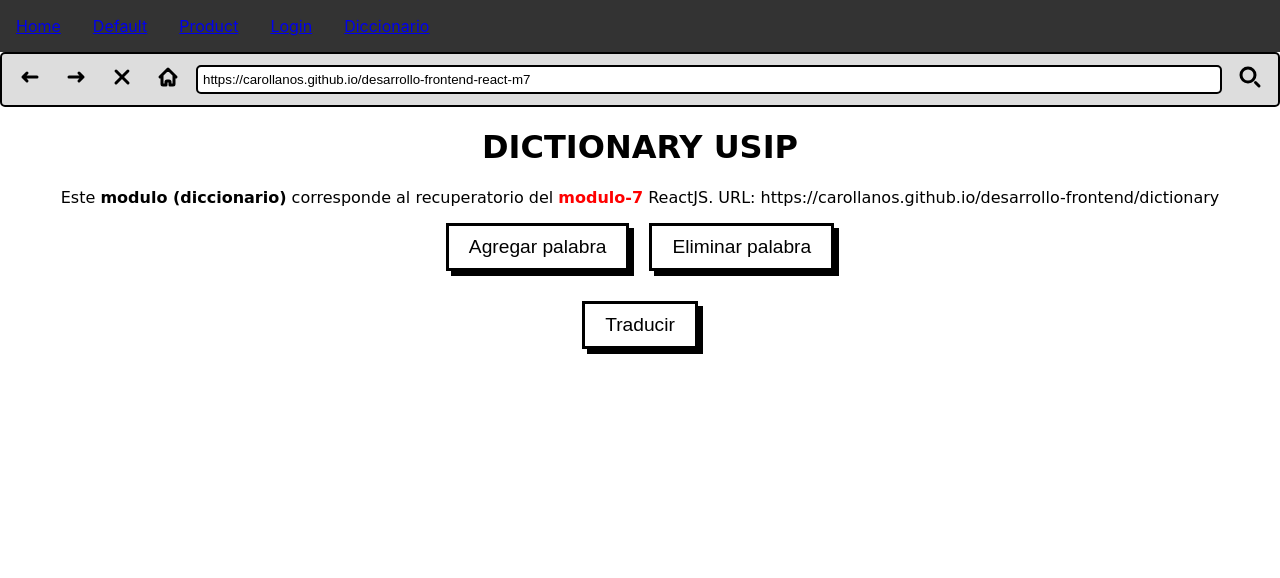
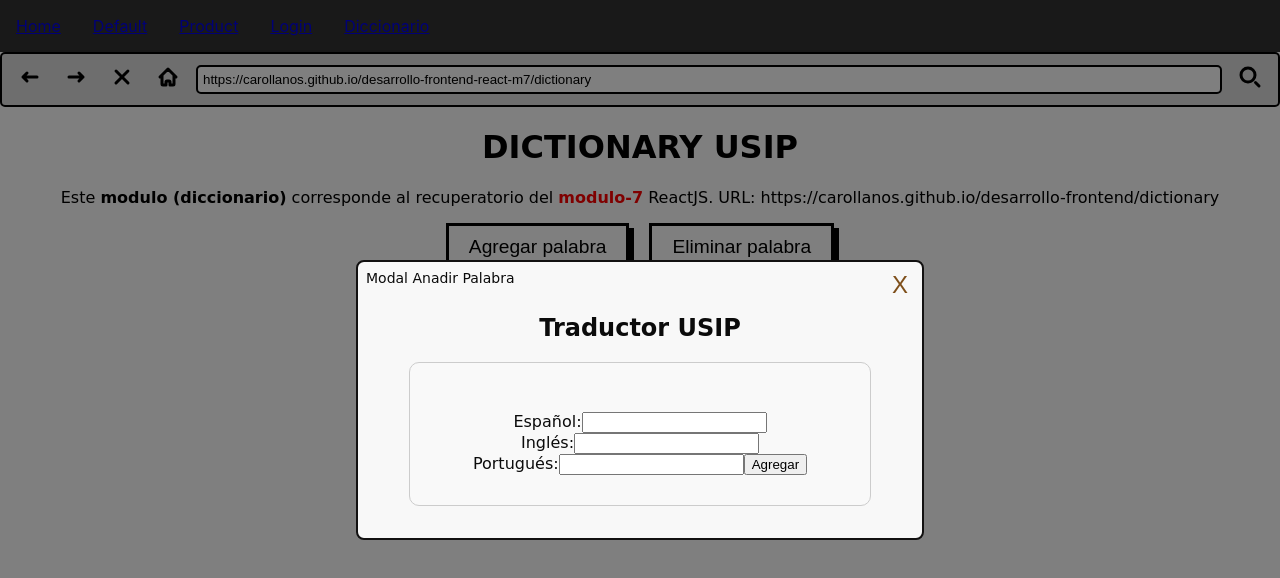
Before and after one commit to CaroLlanos/desarrollo-frontend-react-m7, a React (Create React App) app: page /dictionary in a window 1280 px wide. Both pictures are taken after a click on the button "Agregar palabra". Shown: the top 578 px of the page. Built offline with nearby package versions, Linux system fonts and the light colour scheme.

Commit message:
init dictionary function

```diff
--- a/src/App.css
+++ b/src/App.css
@@ -251,3 +251,24 @@ footer {
   box-shadow: 5px 5px 0px black;
   transition: all 0.2s ease-in-out;
 }
+
+
+/* Style modals dictionary*/
+.notification-traslate {
+    background-color: #f8f8f8;
+    color: #0b0b0b;
+    padding: 2rem;
+    border: 2px solid #121111;
+    border-radius: 0.5rem;
+    max-width: 500px;
+    width: 90%;
+    text-align: center;
+    position: relative;
+}
+
+.modal-traslate {
+  position: absolute;
+  top: 0.5rem;
+  left: 0.5rem;
+  font-size: 0.875rem;
+}
--- /dev/null
+++ b/src/components/ModalTraslate.jsx
@@ -0,0 +1,25 @@
+import { motion } from 'framer-motion';
+
+const ModalTraslate = ({ visible, children, onClose }) => {
+    if (!visible) {
+        return null;
+    }
+    return (
+        <div className="modal-overlay">
+            <motion.div
+                className="notification-traslate"
+                initial={{ opacity: 0, y: -20 }}
+                animate={{ opacity: 1, y: 0 }}
+                transition={{ duration: 0.5 }}
+            >
+                <div>
+                    <button className="close-btn-success" onClick={onClose}>X</button>
+                    <h2> Traductor USIP </h2>
+                        {children}
+                </div>
+            </motion.div>
+        </div>
+    );
+};
+
+export default ModalTraslate;
--- /dev/null
+++ b/src/redux/dictionary/dictionaryActions.js
@@ -0,0 +1,15 @@
+import { ADD_WORD } from "./dictionaryTypes";
+import { DELETE_WORD } from "./dictionaryTypes";
+
+export const addWord = (wordData) => {
+    return {
+        type: ADD_WORD,
+        payload: wordData
+    }
+}
+export const deleteWord = (word) => {
+    return {
+        type: DELETE_WORD,
+        payload: word
+    }
+}
--- /dev/null
+++ b/src/redux/dictionary/dictionaryTypes.js
@@ -0,0 +1,2 @@
+export const ADD_WORD = 'ADD_WORD';
+export const DELETE_WORD = 'DELETE_WORD';
--- a/src/redux/reducers.js
+++ b/src/redux/reducers.js
@@ -3,11 +3,13 @@ import { combineReducers } from 'redux';
 import defaultReducer from './default/defaultReducers';
 import productReducer from './Product/productReducer';
 import formReducer from './Form/formReducer';
+import dictionaryReducer from './dictionary/dictionaryReducer';
 
 const rootReducer = combineReducers({
     default: defaultReducer,
     products: productReducer,
-    form: formReducer
+    form: formReducer,
+    dictionary: dictionaryReducer
 });
 
 export default rootReducer;
--- a/src/screens/dictionary/dictionary.jsx
+++ b/src/screens/dictionary/dictionary.jsx
@@ -1,36 +1,109 @@
+import ModalTraslate from "../../components/ModalTraslate";
+import { useSelector, useDispatch } from "react-redux";
+import { addWord } from "../../redux/dictionary/dictionaryActions";
+import { deleteWord } from "../../redux/dictionary/dictionaryActions";
+import { useState } from "react";
+
+
 const Dictionary = () => {
+    const [showModalAnadir, setShowModalAnadir] = useState(false);
+    const [showModalEliminar, setShowModalEliminar] = useState(false);
+    const [showModalTraducir, setShowModalTraducir] = useState(false);
+
+    const [nuevaPalabra, setnuevaPalabra] = useState({ espanol: '', ingles: '', portugues: '' });
+    const [eliminarPalabra, setEliminarPalabra] = useState('');
+    const [palabraATraducir, setPalabraATraducir] = useState('');
+    const [traduccion, setTraduccion] = useState('');
+
+    const dictionary = useSelector(state => state.dictionary.dictionary);
+    const dispatch = useDispatch();
+
+    const hideModalTraducir = () => {
+        setShowModalTraducir(false);
+    };
+    const hideModalAnadir = () => {
+        setShowModalAnadir(false);
+    };
+    const hideModalEliminar = () => {
+        setShowModalEliminar(false);
+    };
+
+    const handleAddWord = () => {
+        if (nuevaPalabra.espanol && nuevaPalabra.ingles && nuevaPalabra.portugues) {
+            dispatch(addWord(nuevaPalabra));
+            setnuevaPalabra({ espanol: '', ingles: '', portugues: '' });
+            hideModalAnadir();
+            console.log(nuevaPalabra);
+        } else {
+            alert("Completa los campos");
+        }
+
+    };
+
+    const handleDeleteWord = () => {
+        if (eliminarPalabra.trim() !== '') {
+            console.log(eliminarPalabra);
+            dispatch(deleteWord(eliminarPalabra.trim()));
+            setEliminarPalabra('');
+            hideModalEliminar();
+        } else {
+            alert("Completa los campos");
+        }
+
+    };
+
+    const handleTranslateWord = () => {
+        const palabra = palabraATraducir.trim();
+        const palabraEncontrada = dictionary.find(word =>
+            word.espanol === palabra ||
+            word.ingles === palabra ||
+            word.portugues === palabra
+        );
+        console.log(palabra, palabraEncontrada)
+        if (palabraEncontrada) {
+            setTraduccion(`
+                Español: ${palabraEncontrada.espanol}
+                Ingles: ${palabraEncontrada.ingles}
+                Portugues: ${palabraEncontrada.portugues}
+            `);
+        } else {
+            setTraduccion("Palabra no encontrada en el diccionario");
+        }
+    }
+
     return (
+
         <div className="dictionary">
             <header className="navbar-dic">
                 <div className="nav-buttons">
                     <button className="icon">
                         <svg class="w-[24px] h-[24px] text-gray-800 dark:text-white" aria-hidden="true" xmlns="http://www.w3.org/2000/svg" width="24" height="24" fill="none" viewBox="0 0 24 24">
-                        <path stroke="currentColor" stroke-linecap="round" stroke-linejoin="round" stroke-width="3" d="M5 12h14M5 12l4-4m-4 4 4 4"/>
+                            <path stroke="currentColor" stroke-linecap="round" stroke-linejoin="round" stroke-width="3" d="M5 12h14M5 12l4-4m-4 4 4 4" />
                         </svg>
                     </button>
                     <button className="icon">
                         <svg class="w-[24px] h-[24px] text-gray-800 dark:text-white" aria-hidden="true" xmlns="http://www.w3.org/2000/svg" width="24" height="24" fill="none" viewBox="0 0 24 24">
-                        <path stroke="currentColor" stroke-linecap="round" stroke-linejoin="round" stroke-width="3" d="M19 12H5m14 0-4 4m4-4-4-4"/>
+                            <path stroke="currentColor" stroke-linecap="round" stroke-linejoin="round" stroke-width="3" d="M19 12H5m14 0-4 4m4-4-4-4" />
                         </svg>
                     </button>
                     <button className="icon">
                         <svg class="w-[24px] h-[24px] text-gray-800 dark:text-white" aria-hidden="true" xmlns="http://www.w3.org/2000/svg" width="24" height="24" fill="none" viewBox="0 0 24 24">
-                        <path stroke="currentColor" stroke-linecap="round" stroke-linejoin="round" stroke-width="3" d="M6 18 17.94 6M18 18 6.06 6"/>
+                            <path stroke="currentColor" stroke-linecap="round" stroke-linejoin="round" stroke-width="3" d="M6 18 17.94 6M18 18 6.06 6" />
                         </svg>
                     </button>
                     <button className="icon">
                         <svg class="w-[24px] h-[24px] text-gray-800 dark:text-white" aria-hidden="true" xmlns="http://www.w3.org/2000/svg" width="24" height="24" fill="none" viewBox="0 0 24 24">
-                        <path stroke="currentColor" stroke-linecap="round" stroke-linejoin="round" stroke-width="3" d="m4 12 8-8 8 8M6 10.5V19a1 1 0 0 0 1 1h3v-3a1 1 0 0 1 1-1h2a1 1 0 0 1 1 1v3h3a1 1 0 0 0 1-1v-8.5"/>
+                            <path stroke="currentColor" stroke-linecap="round" stroke-linejoin="round" stroke-width="3" d="m4 12 8-8 8 8M6 10.5V19a1 1 0 0 0 1 1h3v-3a1 1 0 0 1 1-1h2a1 1 0 0 1 1 1v3h3a1 1 0 0 0 1-1v-8.5" />
                         </svg>
                     </button>
                 </div>
                 <input
                     type="text"
                     className="urlbar-dic"
-                value="https://carollanos.github.io/desarrollo-frontend-react-m7"/>
+                    value="https://carollanos.github.io/desarrollo-frontend-react-m7/dictionary" />
                 <button className="search-icon-dic">
                     <svg class="w-[24px] h-[24px] text-gray-800 dark:text-white" aria-hidden="true" xmlns="http://www.w3.org/2000/svg" width="24" height="24" fill="none" viewBox="0 0 24 24">
-                        <path stroke="currentColor" stroke-linecap="round" stroke-width="3" d="m21 21-3.5-3.5M17 10a7 7 0 1 1-14 0 7 7 0 0 1 14 0Z"/>
+                        <path stroke="currentColor" stroke-linecap="round" stroke-width="3" d="m21 21-3.5-3.5M17 10a7 7 0 1 1-14 0 7 7 0 0 1 14 0Z" />
                     </svg>
                 </button>
             </header>
@@ -40,13 +113,84 @@ const Dictionary = () => {
                 <p>Este <span style={{ fontWeight: 'bold' }}>modulo (diccionario)</span> corresponde <span>al recuperatorio del</span> <span style={{ color: 'red', fontWeight: 'bold' }}>modulo-7</span> ReactJS. URL: https://carollanos.github.io/desarrollo-frontend/dictionary</p>
 
                 <div className="button-group">
-                <button className="dictionary-button">Agregar palabra</button>
-                <button className="dictionary-button">Eliminar palabra</button>
+                    <button className="dictionary-button" onClick={() => setShowModalAnadir(true)}>Agregar palabra</button>
+                    <button className="dictionary-button" onClick={() => setShowModalEliminar(true)}>Eliminar palabra</button>
                 </div>
-                <button className="traslate-button">Traducir</button>
+                <button className="traslate-button" onClick={() => setShowModalTraducir(true)}>Traducir</button>
 
             </main>
+
+            <ModalTraslate
+                visible={showModalAnadir}
+                onClose={hideModalAnadir}
+            >
+                <div className="modal-traslate">Modal Anadir Palabra</div>
+                <form>
+                    <br></br>
+                    <label>
+                        Español:
+                        <input type="text" name="espanol" id="espanol" value={nuevaPalabra.espanol} onChange={(e) => setnuevaPalabra({ ...nuevaPalabra, espanol: e.target.value })}
+                        />
+                    </label>
+                    <br></br>
+                    <label>
+                        Inglés:
+                        <input type="text" name="ingles" id="ingles" value={nuevaPalabra.ingles} onChange={(e) => setnuevaPalabra({ ...nuevaPalabra, ingles: e.target.value })}
+                        />
+                    </label>
+                    <br></br>
+                    <label>
+                        Portugués:
+                        <input type="text" name="portugues" id="portugues" value={nuevaPalabra.portugues} onChange={(e) => setnuevaPalabra({ ...nuevaPalabra, portugues: e.target.value })}
+                        />
+                    </label>
+                    <button type="button" onClick={handleAddWord}>Agregar</button>
+                </form>
+            </ModalTraslate>
+
+            <ModalTraslate
+            visible={showModalEliminar}
+            onClose={hideModalEliminar}
+            >
+                <div className="modal-traslate">Modal Eliminar Palabra</div>
+                <p>Que palabra deseas eliminar del diccionario?</p>
+                <p>Puede escribir su palabra en ESPANOL, INGLES O PORTUGUES</p>
+                <div>
+                    <label>Palabra:</label>
+                    <input type="text" id="palabraAEliminar" name="palabraAEliminar" value={eliminarPalabra} onChange={(e) => setEliminarPalabra(e.target.value)}
+                    />
                 </div>
+                <button type="button" onClick={handleDeleteWord}>Eliminar</button>
+
+            </ModalTraslate>
+            <ModalTraslate
+            visible={showModalTraducir}
+            onClose={hideModalTraducir}
+            >
+                <div className="modal-traslate">Modal Traducir Palabra</div>
+                <p>Que palabra desea traducir en el diccionario?</p>
+                <p>Agregue su palabra y despues el idioma de traduccion</p>
+                <div>
+                    <label>Palabra a traducir:</label>
+                    <input type="text" id="palabraTraducida" name="palabraTraducida" value={palabraATraducir} onChange={(e) => setPalabraATraducir(e.target.value)}
+                    />
+                </div>
+                <div>
+                    <label>Idioma de Traduccion</label>
+                    {/*<select id="language">
+                        <option>Ingles</option>
+                        <option>Espanol</option>
+                        <option>Portugues</option>
+                    </select>*/}
+                </div>
+                <div>
+                    <textarea readOnly value={traduccion}></textarea>
+                </div>
+
+                <button type="button" onClick={handleTranslateWord}>Traducir</button>
+            </ModalTraslate>
+        </div>
+
     )
 }
 
```
Also changed, not shown: src/redux/dictionary/dictionaryReducer.js (added, +31 -0 lines). Lines whose indentation alone changed are shown as unchanged.
